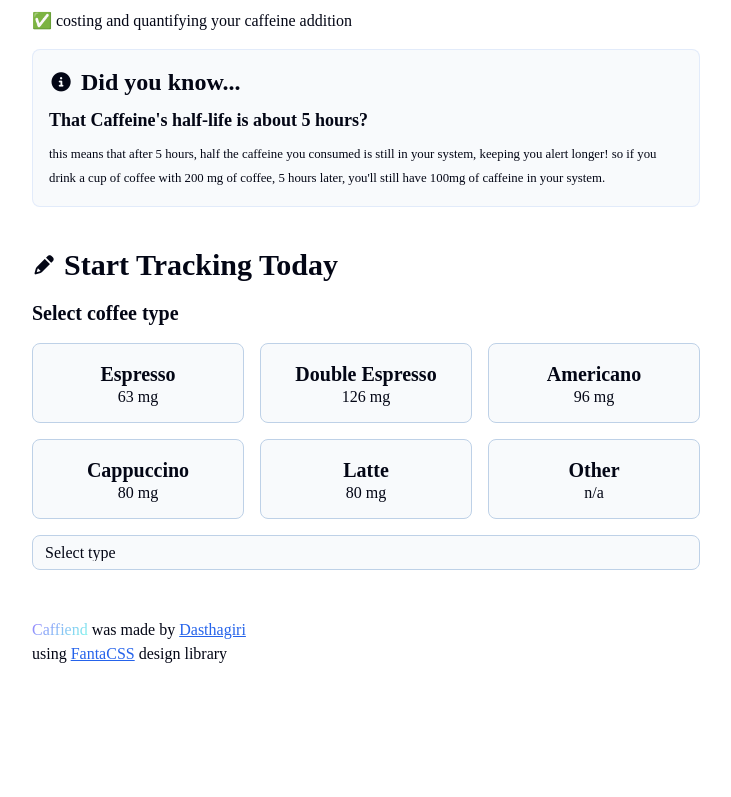
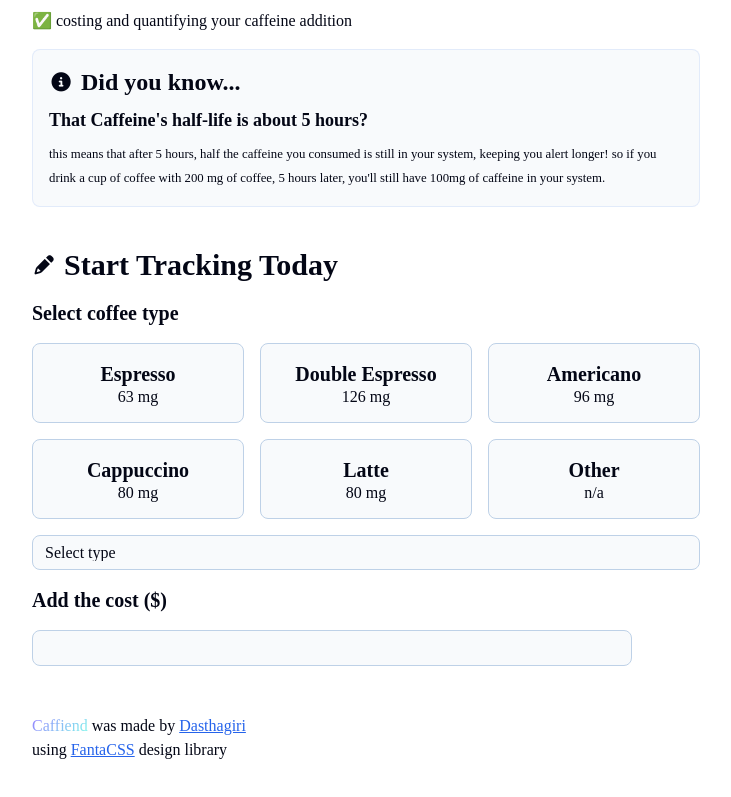
Before and after one commit to Reddy076/Coffee-Tracker, a React (Vite) app in the folder Coffee-Tracker/: page / in a window 1280 px wide. Shown: the part 295-1092 px from the top of the page, without its empty margins (274-1005 px from the left). Before the commit the page ends 1009 px from the top, so only its background shows below. Built offline with nearby package versions, Linux system fonts and the light colour scheme; a web font is replaced by a local one.

Commit message:
added input

```diff
--- a/Coffee-Tracker/src/components/CoffeeForm.jsx
+++ b/Coffee-Tracker/src/components/CoffeeForm.jsx
@@ -40,6 +40,8 @@ export default function CoffeeForm() {
 })}
 
       </select>
+      <h4>Add the cost ($)</h4>
+      <input ></input>
     </>
   )
 }
```
